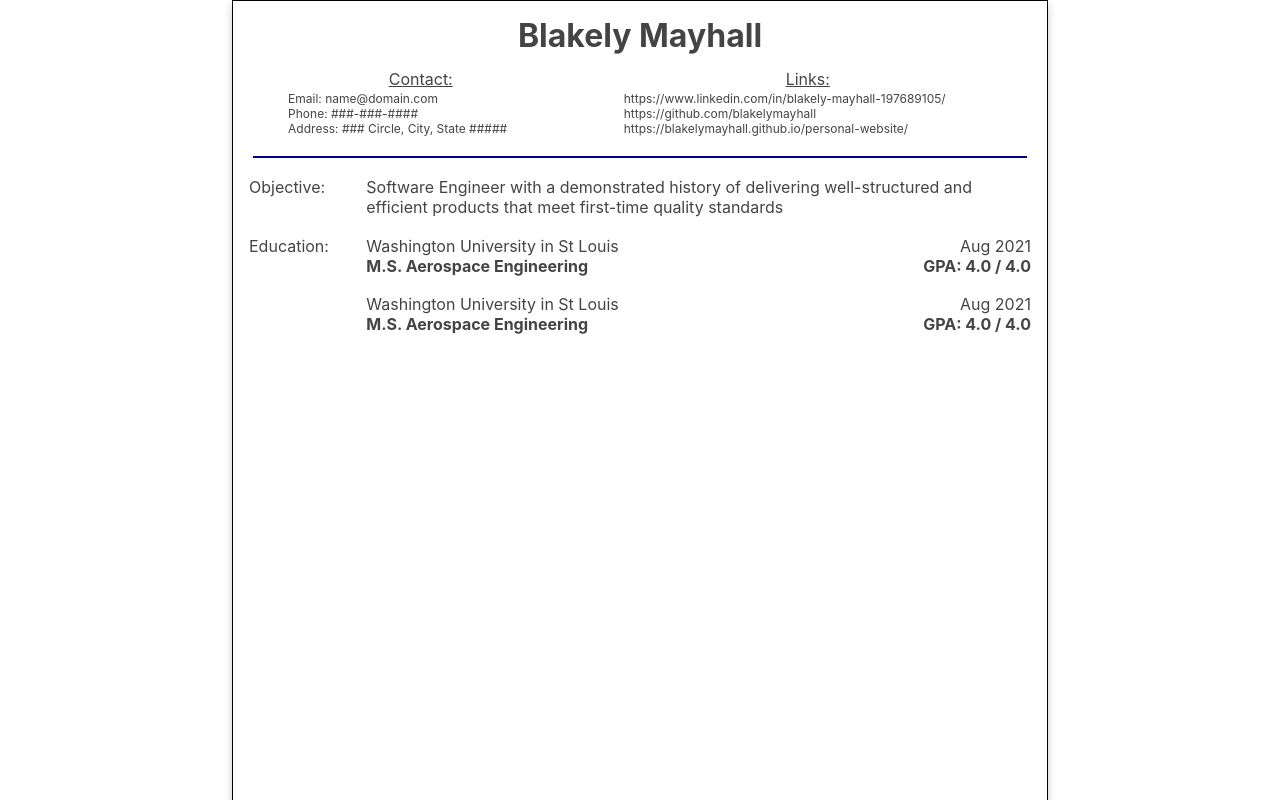
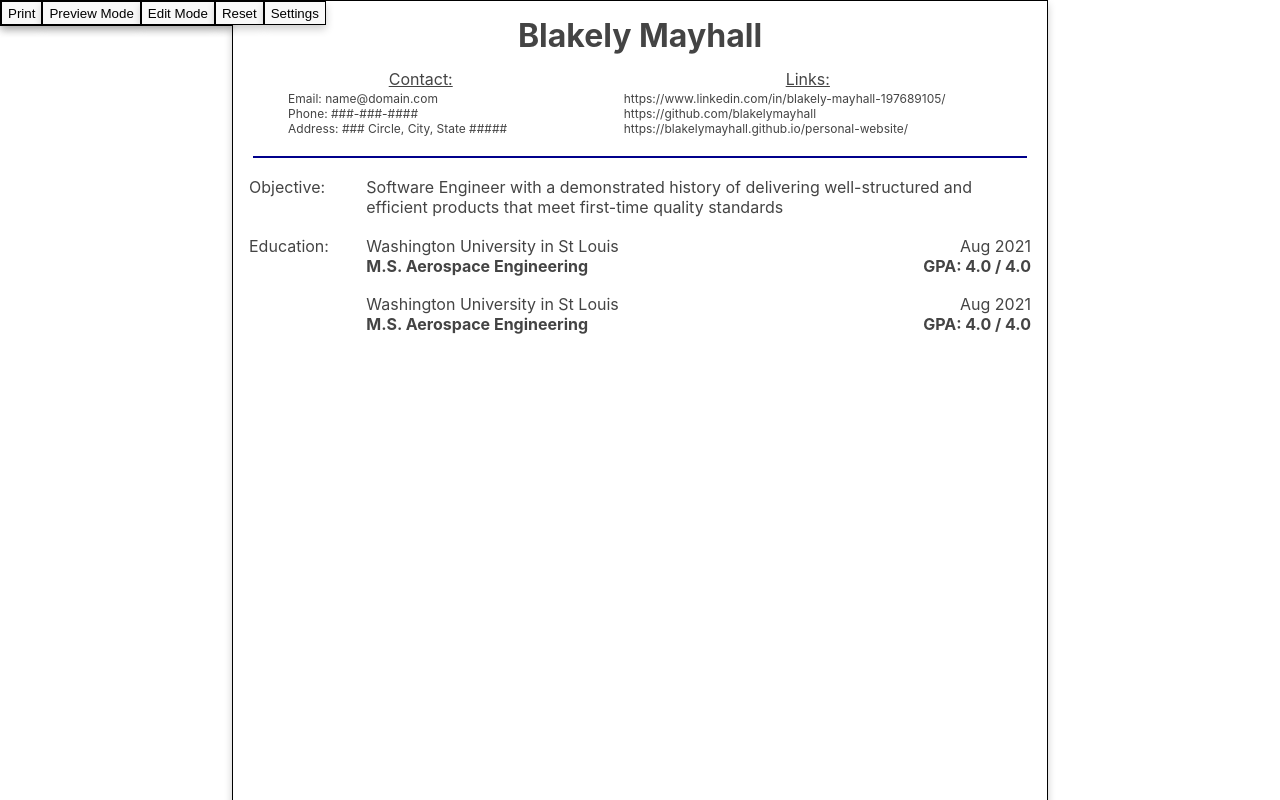
Before and after one commit to blakelymayhall/odin-react-cv_app, a React (Vite) app: page / in a window 1280 px wide. Shown: the top 800 px of the page. Built offline with nearby package versions, Linux system fonts and the light colour scheme.

Commit message:
implement toolbar with stub buttons

```diff
--- /dev/null
+++ b/src/components/CV_Toolbar/CV_Toolbar.jsx
@@ -0,0 +1,44 @@
+import { useState, useEffect } from "react";
+import CV_Toolbar_Button from "./CV_Toolbar_Button";
+import "../../styles/CV_Toolbar/cv_toolbar.css";
+
+function CV_Toolbar() {
+    const [toolbarState, setToolbarState] = useState(0);
+    const [componentWidth, setComponentWidth] = useState(0);
+
+    useEffect(() => {
+        const updateWidth = () => {
+            const bodyStyle = window.getComputedStyle(document.body);
+            const bodyMarginLeft = parseFloat(bodyStyle.marginLeft);
+            console.log(bodyMarginLeft);
+            setComponentWidth(bodyMarginLeft);
+        };
+        updateWidth();
+        window.addEventListener("resize", updateWidth);
+        return () => {
+            window.removeEventListener("resize", updateWidth);
+        };
+    }, []);
+
+    const handlePrintClicked = () => alert("Print button clicked!");
+    const handlePreviewButtonClicked = () => alert("Preview button clicked!");
+    const handleEditButtonClicked = () => alert("Edit button clicked!");
+    const handleResetButtonClicked = () => alert("Reset button clicked!");
+    const handleSettingsButtonClicked = () => alert("Settings button clicked!");
+
+    return (
+        <div id="toolbar" style={{ width: componentWidth + "px" }}>
+            <CV_Toolbar_Button buttonID="printButton" buttonText="Print" onClick={handlePrintClicked} />
+            <CV_Toolbar_Button
+                buttonID="previewButton"
+                buttonText="Preview Mode"
+                onClick={handlePreviewButtonClicked}
+            />
+            <CV_Toolbar_Button buttonID="editButton" buttonText="Edit Mode" onClick={handleEditButtonClicked} />
+            <CV_Toolbar_Button buttonID="resetButton" buttonText="Reset" onClick={handleResetButtonClicked} />
+            <CV_Toolbar_Button buttonID="settingsButton" buttonText="Settings" onClick={handleSettingsButtonClicked} />
+        </div>
+    );
+}
+
+export default CV_Toolbar;
--- /dev/null
+++ b/src/components/CV_Toolbar/CV_Toolbar_Button.jsx
@@ -0,0 +1,18 @@
+import { useState } from "react";
+import "../../styles/CV_Toolbar/cv_toolbar.css";
+
+function CV_Toolbar_Button({ buttonID = "", buttonText = "", onClick }) {
+    const [isClicked, setIsClicked] = useState(false);
+
+    const testFunc = () => {
+        setIsClicked(true);
+    };
+
+    return (
+        <button id={buttonID} className="toolbarButton" onClick={onClick}>
+            {buttonText}
+        </button>
+    );
+}
+
+export default CV_Toolbar_Button;
--- a/src/main.jsx
+++ b/src/main.jsx
@@ -4,9 +4,11 @@ import "./index.css";
 import CV_Header from "./components/CV_Header/CV_Header.jsx";
 import CV_Objective from "./components/CV_Objective/CV_Objective.jsx";
 import CV_Education from "./components/CV_Education/CV_Education.jsx";
+import CV_Toolbar from "./components/CV_Toolbar/CV_Toolbar.jsx";
 
 createRoot(document.getElementById("root")).render(
     <StrictMode>
+        <CV_Toolbar />
         <CV_Header />
         <CV_Objective />
         <CV_Education />
--- /dev/null
+++ b/src/styles/CV_Toolbar/cv_toolbar.css
@@ -0,0 +1,26 @@
+#toolbar {
+    height: 7mm;
+    display: flex;
+    flex-direction: row;
+    background-color: lightgrey;
+    box-sizing: border-box;
+    position: absolute;
+    top: 0;
+    left: 0;
+    border: 1px solid #000; /* Black border for the edge */
+    box-shadow: 0 4px 8px rgba(0, 0, 0, 0.2); /* Optional: Adds a slight shadow for effect */
+    box-sizing: border-box; /* Ensures padding is included in the width */
+}
+
+.toolbarButton {
+    height: 100%;
+    border: 1px solid #000; /* Black border for the edge */
+    box-shadow: 0 4px 8px rgba(0, 0, 0, 0.2); /* Optional: Adds a slight shadow for effect */
+    box-sizing: border-box; /* Ensures padding is included in the width */
+    cursor: pointer;
+    text-wrap-mode: nowrap;
+}
+
+.toolbarButton:hover {
+    background-color: darkgrey;
+}
```
